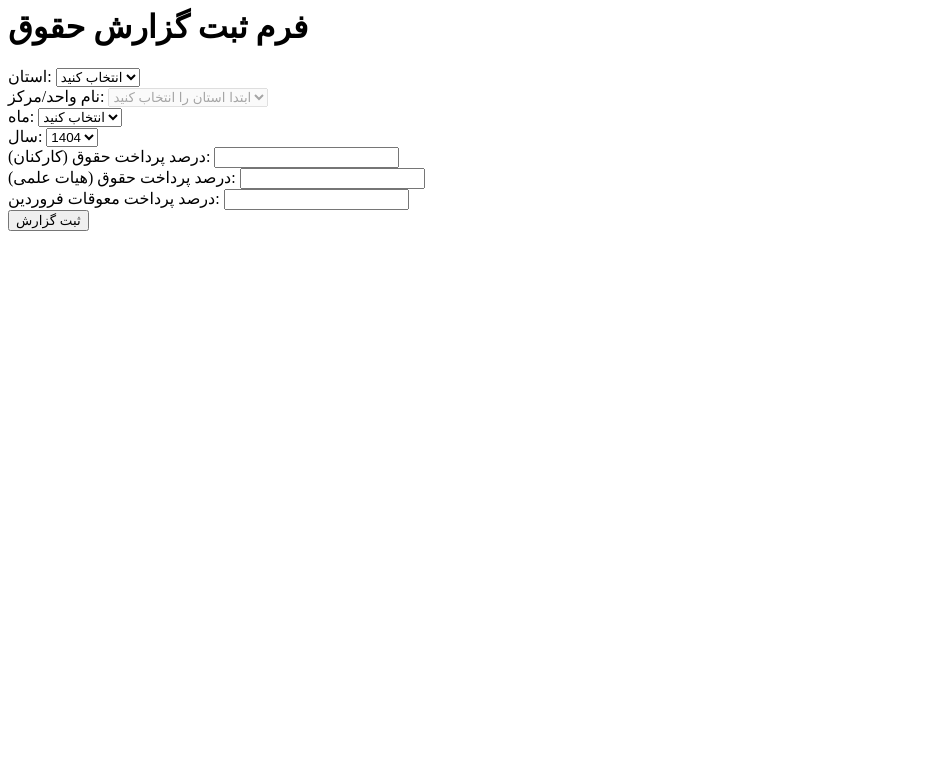
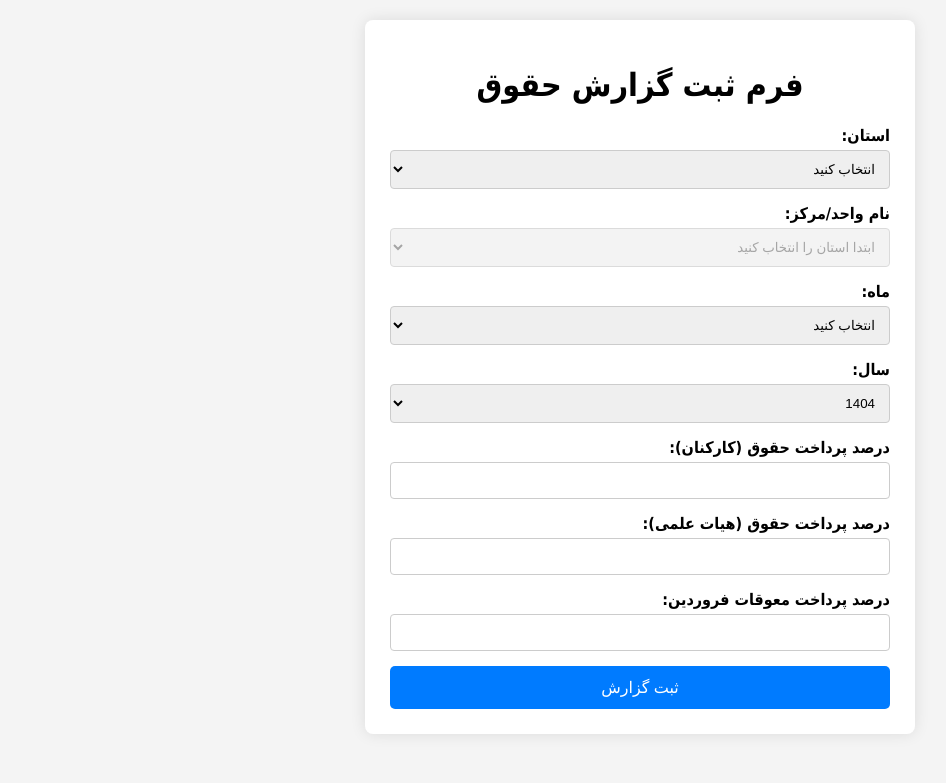
Before and after one commit to mortezaha/salary-reports, a Flask app: page /add in a window 1280 px wide. Shown: the top 783 px of the page, without its empty margins (0-946 px from the left). Run offline with Flask 3, Linux system fonts and the light colour scheme; a user stored in the database is signed in.

Commit message:
fix: layout and AJAX issues in add_report form

```diff
--- a/templates/add_report.html
+++ b/templates/add_report.html
@@ -1,6 +1,29 @@
-<!-- ... (بخش head و استایل‌ها بدون تغییر باقی می‌ماند) ... -->
+<!DOCTYPE html>
+<html lang="fa" dir="rtl">
+<head>
+    <meta charset="UTF-8">
+    <title>ثبت گزارش جدید</title>
+    <style>
+        body { font-family: 'Tahoma', sans-serif; margin: 20px; background-color: #f4f4f4; }
+        /* این محفظه ظاهر فرم را مرتب و مرکزی می‌کند */
+        .form-container {
+            max-width: 500px;
+            margin: 20px auto;
+            padding: 25px;
+            background-color: #fff;
+            border-radius: 8px;
+            box-shadow: 0 0 15px rgba(0,0,0,0.1);
+        }
+        .form-group { margin-bottom: 15px; }
+        label { display: block; margin-bottom: 5px; font-weight: bold; }
+        input[type="text"], select { width: 100%; padding: 10px; border: 1px solid #ccc; border-radius: 4px; box-sizing: border-box; }
+        .submit-btn { width: 100%; background-color: #007bff; color: white; padding: 12px; border: none; border-radius: 5px; cursor: pointer; font-size: 16px; }
+        .submit-btn:hover { background-color: #0056b3; }
+    </style>
+</head>
 <body>
-    <h1>فرم ثبت گزارش حقوق</h1>
+    <div class="form-container">
+        <h1 style="text-align: center;">فرم ثبت گزارش حقوق</h1>
         <form action="{{ url_for('submit') }}" method="post">
             <div class="form-group">
                 <label for="province">استان:</label>
@@ -42,14 +65,52 @@
                 <label for="faculty_payment">درصد پرداخت حقوق (هیات علمی):</label>
                 <input type="text" id="faculty_payment" name="faculty_payment">
             </div>
-        <!-- فیلد جدید معوقات -->
             <div class="form-group">
                 <label for="arrears_payment">درصد پرداخت معوقات فروردین:</label>
                 <input type="text" id="arrears_payment" name="arrears_payment">
             </div>
             <button type="submit" class="submit-btn">ثبت گزارش</button>
         </form>
+    </div>
 
-<!-- ... (بخش جاوا اسکریپت بدون تغییر باقی می‌ماند) ... -->
+<script>
+    document.addEventListener('DOMContentLoaded', function() {
+        const provinceSelect = document.getElementById('province');
+        const unitSelect = document.getElementById('unit_name');
+
+        provinceSelect.addEventListener('change', function() {
+            const selectedProvince = this.value;
+
+            unitSelect.innerHTML = '<option value="">در حال بارگذاری...</option>';
+            unitSelect.disabled = true;
+
+            if (selectedProvince) {
+                // این تابع fetch اصلاح شده است
+                fetch(`/get_units/${selectedProvince}`, {
+                    credentials: 'same-origin' // این خط مشکل را حل می‌کند
+                })
+                    .then(response => response.json())
+                    .then(units => {
+                        unitSelect.innerHTML = '<option value="">یک واحد را انتخاب کنید</option>';
+                        units.forEach(unit => {
+                            const option = document.createElement('option');
+                            option.value = unit;
+                            option.textContent = unit;
+                            unitSelect.appendChild(option);
+                        });
+                        unitSelect.disabled = false;
+                    })
+                    .catch(error => {
+                        console.error('خطا در دریافت واحدها:', error);
+                        unitSelect.innerHTML = '<option value="">خطا در بارگذاری</option>';
+                    });
+            } else {
+                unitSelect.innerHTML = '<option value="">ابتدا استان را انتخاب کنید</option>';
+                unitSelect.disabled = true;
+            }
+        });
+    });
+</script>
+
 </body>
 </html>
```
Lines whose indentation alone changed are shown as unchanged.
